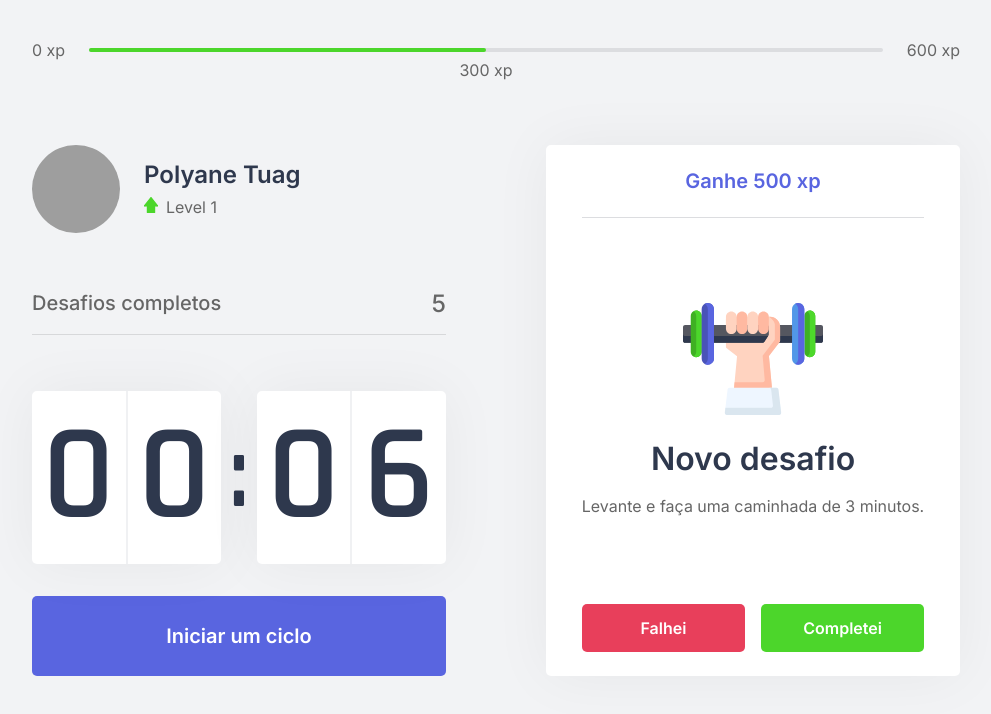
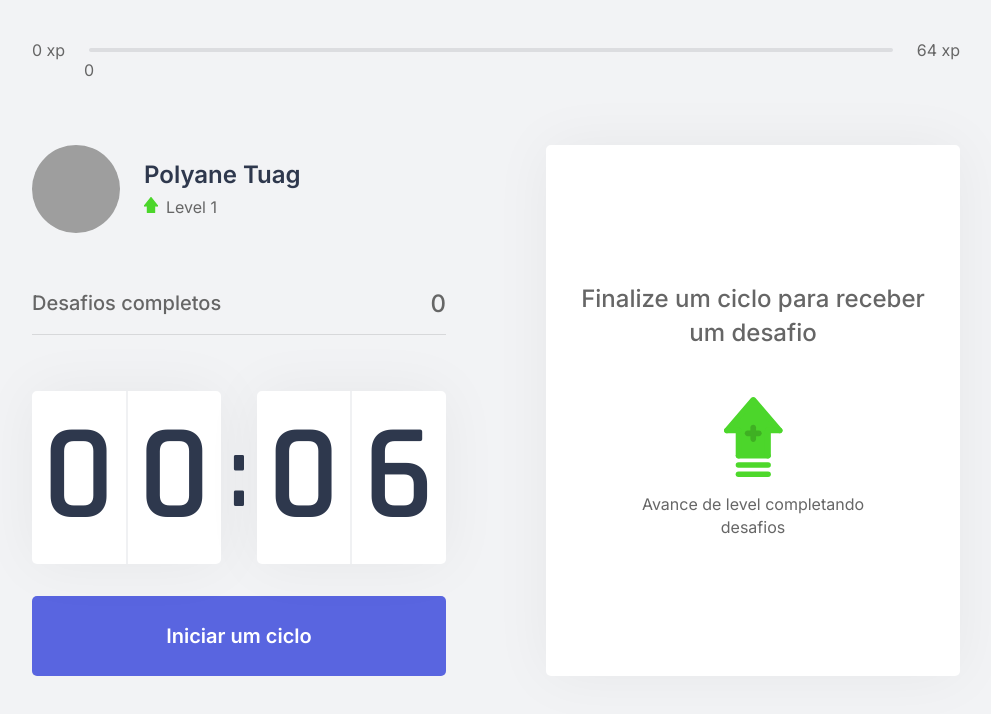
Before and after one commit to polyanetuag/moveit-next, a Next.js app: page / in a window 1280 px wide. Shown: the top 714 px of the page, without its empty margins (144-1135 px from the left). Built offline with nearby package versions, Linux system fonts and the light colour scheme; grey boxes are pictures that could not be loaded.

Commit message:
Criando regras de negócio

```diff
--- /dev/null
+++ b/challenges.json
@@ -0,0 +1,62 @@
+[
+  {
+    "type": "body",
+    "description": "Estique um de seus braços com a palma da mão virada para frente e puxe os dedos para cima por 10 segundos por mão.",
+    "amount": 80
+  },
+  {
+    "type": "body",
+    "description": "Estique seu braço contra o peito e puxe-o utilizando o outro braço por 10 segundos por braço.",
+    "amount": 60
+  },
+  {
+    "type": "body",
+    "description": "Puxe seu pescoço com a ajuda da mão para a direita e para a esquerda, permanecendo na posição por alguns segundos.",
+    "amount": 70
+  },
+  {
+    "type": "body",
+    "description": "Com as duas mãos na parte de trás da cabeça, leve-a para baixo, alongando a parte de trás da região.",
+    "amount": 60
+  },
+  {
+    "type": "body",
+    "description": "Cruze as pernas e desça com as mãos esticadas em direção ao chão. Repita o movimento com a outra perna na frente.",
+    "amount": 100
+  },
+  {
+    "type": "body",
+    "description": "Sentado, abra as pernas e tente encostar as palmas das mãos no chão, repita 3 vezes por 5 segundos.",
+    "amount": 80
+  },
+  {
+    "type": "body",
+    "description": "Puxe o joelho de encontro ao peito e segure, troque de perna após 10 segundos.",
+    "amount": 50
+  },
+  {
+    "type": "body",
+    "description": "Sentado, cruze uma perna e incline seu tronco à frente, troque de perna após 10 segundos.",
+    "amount": 80
+  },
+  {
+    "type": "eye",
+    "description": "Sentado, feche os olhos e cubra-os com as palmas da mão durante 2 minutos, depois abra normalmente.",
+    "amount": 90
+  },
+  {
+    "type": "eye",
+    "description": "Em algum ambiente aberto, olhe o mais longe que puder em quatro direções por 3s, mexa apenas os olhos. Repita 3 vezes.",
+    "amount": 140
+  },
+  {
+    "type": "eye",
+    "description": "Usando os polegares, massage a área abaixo das sobrancelhas em movimentos circulares por 15 segundos.",
+    "amount": 70
+  },
+  {
+    "type": "body",
+    "description": "Em pé, gire a cintura o máximo que puder para a esquerda, segure por cinco segundos. Repita para a direita.",
+    "amount": 90
+  }
+]
--- a/src/components/ChallengeBox.tsx
+++ b/src/components/ChallengeBox.tsx
@@ -3,27 +3,25 @@
 import styles from '../styles/components/ChallengeBox.module.css'
 
 export function ChallengeBox() {
-  const contextData = useContext(ChallengesContext);
-  console.log(contextData)
-
-  const hasActiveChallenge = true;
+  const { activeChallenge, resetChallenge }= useContext(ChallengesContext);
 
   return (
     <div className={styles.challengeBoxContainer}>
-      {hasActiveChallenge ? (
+      { activeChallenge ? (
         <div className={styles.challengeActive}>
-          <header>Ganhe 500 xp</header>
+          <header>Ganhe {activeChallenge.amount}</header>
 
           <main>
-            <img src="icons/body.svg" />
+            <img src={`icons/${activeChallenge.type}.svg`} />
             <strong>Novo desafio</strong>
-            <p>Levante e faça uma caminhada de 3 minutos.</p>
+            <p>{activeChallenge.description}</p>
           </main>
 
           <footer>
             <button
             type="button"
             className={styles.challengeFailedButton}
+            onClick={resetChallenge}
             >
               Falhei
             </button>
--- a/src/components/CompletedChallenges.tsx
+++ b/src/components/CompletedChallenges.tsx
@@ -1,10 +1,14 @@
+import { useContext } from 'react';
+import { ChallengesContext } from '../contexts/ChallengesContext';
 import styles from '../styles/components/CompletedChallenges.module.css';
 
 export function CompletedChallenges() {
+  const { challengesCompleted } = useContext(ChallengesContext)
+
   return (
     <div className={styles.completedChallengesContainer}>
       <span>Desafios completos</span>
-      <span>5</span>
+      <span>{challengesCompleted}</span>
     </div>
   );
 }
--- a/src/components/ExperienceBar.tsx
+++ b/src/components/ExperienceBar.tsx
@@ -1,17 +1,23 @@
+import { useContext } from 'react';
+import { ChallengesContext } from '../contexts/ChallengesContext';
 import styles from '../styles/components/ExperienceBar.module.css'
 
 export function ExperienceBar() {
+  const { currentExperience, experienceToNextLevel } = useContext(ChallengesContext)
+
+  const percentToNextLevel = Math.round(currentExperience * 100) / experienceToNextLevel;
+
   return (
     <header className={styles.experienceBar}>
       <span>0 xp</span>
       <div>
-        <div style={{ width: '50%'}} />
+        <div style={{ width: `${percentToNextLevel}%`}} />
 
-        <span className={styles.currentExperience} style={{ left: '50%' }}>
-          300 xp
+        <span className={styles.currentExperience} style={{ left: `${percentToNextLevel}%` }}>
+          {currentExperience }
         </span>
       </div>
-      <span>600 xp</span>
+      <span>{experienceToNextLevel} xp</span>
     </header>
   );
 }
--- a/src/contexts/ChallengesContext.tsx
+++ b/src/contexts/ChallengesContext.tsx
@@ -1,11 +1,21 @@
 import { createContext, ReactNode, useState } from 'react';
+import challenges from '../../challenges.json';
+
+interface Challenge {
+  type: 'body' | 'eye';
+  description: string;
+  amount: number;
+}
 
 interface ChallengesContextData {
   level: number;
   currentExperience: number;
+  experienceToNextLevel: number;
   challengesCompleted: number;
+  activeChallenge: Challenge;
   levelUp: () => void;
   startNewChallenge: () => void;
+  resetChallenge: () => void;
 }
 
 interface ChallengesProviderProps {
@@ -19,12 +29,23 @@
   const [currentExperience, setCurrentExperience] = useState(0);
   const [challengesCompleted, setChallengesCompleted] = useState(0);
 
+  const [activeChallenge, setActiveChallenge] = useState(null)
+
+  const experienceToNextLevel = Math.pow((level + 1) * 4 , 2)
+
   function levelUp() {
     setLevel(level + 1);
   }
 
   function startNewChallenge() {
-    console.log('New challenge');
+    const randomChallengeIndex = Math.floor(Math.random() * challenges.length)
+    const challenge = challenges[randomChallengeIndex]
+
+    setActiveChallenge(challenge)
+  }
+
+  function resetChallenge() {
+    setActiveChallenge(null);
   }
 
   return (
@@ -33,7 +54,10 @@
       currentExperience,
       challengesCompleted,
       levelUp,
-      startNewChallenge
+      startNewChallenge,
+      activeChallenge,
+      resetChallenge,
+      experienceToNextLevel
       }}
     >
       {children}
```
